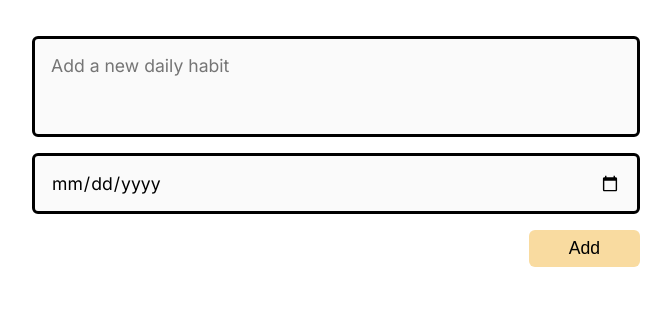
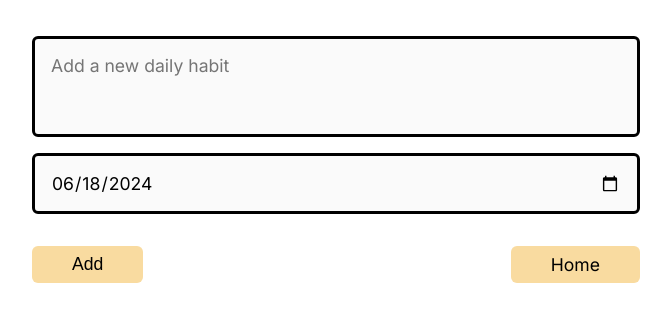
Before and after one commit to ishanjain111/to-do-app, a Flask app: page /add in a window 1280 px wide. Shown: the part 160-482 px from the top of the page, without its empty margins (304-975 px from the left). Run offline with Flask 3, Linux system fonts and the light colour scheme.

Commit message:
Complete Project

```diff
--- a/routes.py
+++ b/routes.py
@@ -4,29 +4,28 @@ import datetime
 
 pages = Blueprint("to-do", __name__, template_folder="templates", static_folder="static")
 
-
 @pages.context_processor
 def add_cal_date_range():
-    def date_range(start: datetime.datetime):
-        dates = [start + datetime.timedelta(days=diff) for diff in range(-3, 4)]
+    def date_range(start):
+        if isinstance(start, str):
+            start = datetime.datetime.fromisoformat(start)
+        dates = [(start + datetime.timedelta(days=diff)).strftime('%Y-%m-%d') for diff in range(-3, 4)]
         return dates
 
-    return {"date_range": date_range}
+    return {"date_range": date_range, "datetime": datetime}
 
 def today_at_midnight():
     today = datetime.datetime.today()
-    return datetime.datetime(today.year, today.month, today.day)
+    return today.strftime('%Y-%m-%d')
 
 @pages.route("/")
 def index():
     date_str = request.args.get("date")
     if date_str:
-        selected_date = datetime.datetime.fromisoformat(date_str)
+        selected_date = datetime.datetime.fromisoformat(date_str).strftime('%Y-%m-%d')
     else:
         selected_date = today_at_midnight()
-
-    habit_on_date = current_app.db.todo.find({"added": {"$eq": selected_date}})
-
+    habit_on_date = list(current_app.db.todo.find({"added": {"$eq": selected_date}}))
     completions = [
         habit['habit']
         for habit in current_app.db.completions.find({"date": selected_date})
@@ -46,13 +45,13 @@ def add():
                     "name": request.form.get("habit")
                 }
             )
-    return render_template("add.html", title="To-Do tracker -- Add Item", selected_date=datetime.datetime.today())
+        return redirect(url_for('to-do.index', date=selected_date))
+    return render_template("add.html", title="To-Do tracker -- Add Item", selected_date=today_at_midnight())
 
 @pages.post("/complete")
 def complete():
     date_string = request.form.get("date")
     habit = request.form.get("habitId")
-    date = datetime.datetime.fromisoformat(date_string)
-    current_app.db.completions.insert_one({"date": date, "habit": habit})
+    current_app.db.completions.insert_one({"date": date_string, "habit": habit})
 
     return redirect(url_for("to-do.index", date=date_string))
--- a/static/css/main.css
+++ b/static/css/main.css
@@ -40,8 +40,6 @@ body {
   font-size: 1.5rem;
 }
 
-/* The form class is used for the form where new habits are added. It's not for
-all form elements */
 .form {
   display: flex;
   flex-direction: column;
@@ -60,15 +58,30 @@ all form elements */
   margin-bottom: 1rem;
 }
 
-.form__button {
+
+.form-container {
+  display: flex;
+  flex-direction: column;
+  align-items: center;
+}
+.button-container {
+  display: flex;
+  justify-content: space-between;
+  width: 100%;
+  margin-top: 1rem;
+}
+.form__button, .home__button {
   font-size: inherit;
   background: #f9dba0;
   cursor: pointer;
   border-radius: 6px;
   padding: 0.5rem 2.5rem;
-  align-self: flex-end;
   border: none;
+  text-decoration: none;
+  color: inherit;
+  text-align: center;
 }
+
 
 .dates {
   display: flex;
@@ -88,9 +101,6 @@ all form elements */
   border-radius: 6px;
 }
 
-/* Selects the first, second, penultimate and final elements in the dates__link section
-and hides them on small screens. As the screen gets larger, we gradually display more
-and more of the date elements.
 
 See the media queries below */
 .dates__link:first-of-type,
@@ -100,7 +110,6 @@ See the media queries below */
   display: none;
 }
 
-/* Comes into effect when the screen is 400px wide. Reveals the second and second-to-last date link*/
 @media screen and (min-width: 25rem) {
   .dates__link:nth-of-type(2),
   .dates__link:nth-last-of-type(2) {
@@ -108,7 +117,7 @@ See the media queries below */
   }
 }
 
-/* Comes into effect when the screen is 560px wide. Reveals the first and last date link */
+
 @media screen and (min-width: 35rem) {
   .dates__link:first-of-type,
   .dates__link:last-of-type {
@@ -116,14 +125,11 @@ See the media queries below */
   }
 }
 
-/* Changes the background colour of the current date. This class is applied conditionally
-by logic in the jinja template */
 .dates__link--current {
   background: #f9dba0;
 }
 
-/* Ensures the day of the week and the date number sit on top of each other and are
-centered within the allotted space */
+
 .date {
   display: flex;
   flex-direction: column;
--- a/templates/add.html
+++ b/templates/add.html
@@ -4,8 +4,12 @@
 
     <form class="form" method="POST">
         <textarea class="form__input" id="habit" name="habit" rows="3" placeholder="Add a new daily habit"></textarea>
-        <input type="date" class="form__input" id="date" name="date" required>
-        <button class="form__button" type="submit">Add</button>
+        <input type="date" class="form__input" id="date" name="date" value="{{ selected_date }}" required>
+        <div class="button-container">
+            <button class="form__button" type="submit">Add</button>
+            <a href="{{ url_for('to-do.index') }}" class="home__button">Home</a>
+        </div>
     </form>
+</div>
 
 {% endblock %}
--- a/templates/index.html
+++ b/templates/index.html
@@ -17,7 +17,7 @@
             <div class="habit">
                 <form method="POST" class="habit__form" action="{{ url_for('to-do.complete') }}">
                     <input type="hidden" id="habitName" name="habitId" value="{{ habit['_id'] }}" />
-                    <input type="hidden" id="date" name="date" value="{{ selected_date.strftime('%Y-%m-%d') }}" />
+                    <input type="hidden" id="date" name="date" value="{{ selected_date }}" />
                     <button type="submit" class="habit__button">
                         {{ habit["name"] }}
                     </button>
--- a/templates/layout.html
+++ b/templates/layout.html
@@ -22,11 +22,11 @@
         <main class="main">
             <section class="dates">
                 {% for date in date_range(selected_date) %}
-                <a class="dates__link {{ 'dates__link--current' if loop.index0 == 3 else '' }}" href="{{ url_for('to-do.index', date=date) }}">
+                <a class="dates__link {{ 'dates__link--current' if date == selected_date else '' }}" href="{{ url_for('to-do.index', date=date) }}">
                     <time class="date" datetime="{{ date }}">
-                        <span>{{ date.strftime("%a") }}</span>
-                        <span>{{ date.strftime("%d") }}</span>
-                        <span>{{ date.strftime("%b") }}</span> <!-- Added month display -->
+                        <span>{{ datetime.datetime.strptime(date, '%Y-%m-%d').strftime("%a") }}</span>
+                        <span>{{ datetime.datetime.strptime(date, '%Y-%m-%d').strftime("%d") }}</span>
+                        <span>{{ datetime.datetime.strptime(date, '%Y-%m-%d').strftime("%b") }}</span> <!-- Added month display -->
                     </time>
                 </a>
                 {% endfor %}
```
Also changed, not shown: README.md.
